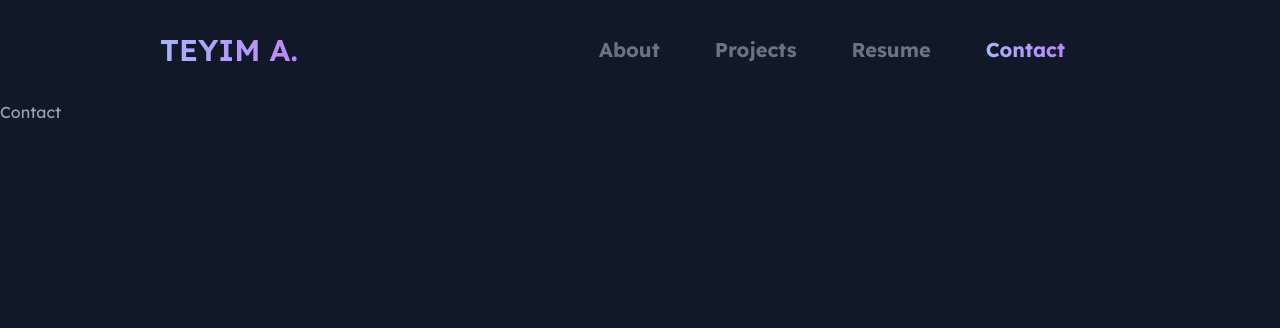
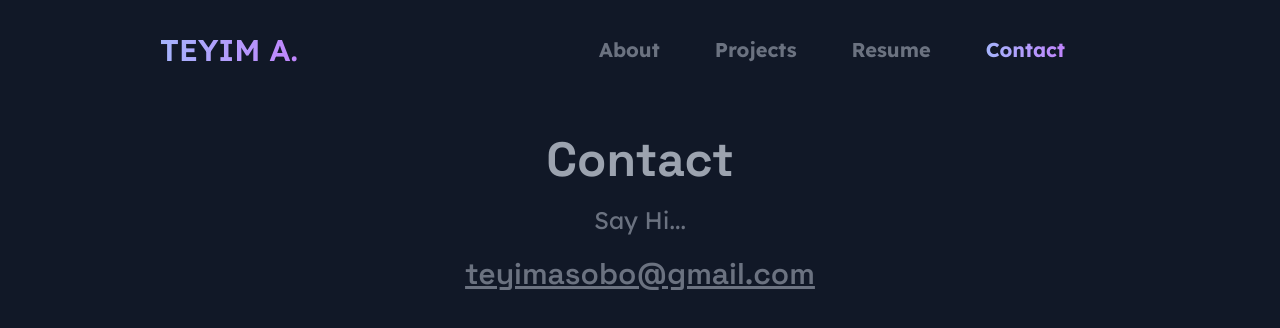
Before and after one commit to teyim/portfolio, a Next.js app: page /contact in a window 1280 px wide. Shown: the top 328 px of the page. Built offline with nearby package versions, Linux system fonts and the light colour scheme.

Commit message:
refactor(contact.tsx): modify

```diff
--- a/pages/contact.tsx
+++ b/pages/contact.tsx
@@ -1,7 +1,17 @@
-import React from 'react';
+import PageStructure from 'HOC/pageStructure';
 
 function Contact() {
-  return <div>Contact</div>;
+  return (
+    <PageStructure heading="Contact" width="md:w-3/5 text-center">
+      <p className="my-5 font-normal text-2xl">Say Hi...</p>
+      <a
+        className="font-SG underline text-3xl font-semibold "
+        href="mailo:teyimasobo@gmail.com"
+      >
+        teyimasobo@gmail.com
+      </a>
+    </PageStructure>
+  );
 }
 
 export default Contact;
```
